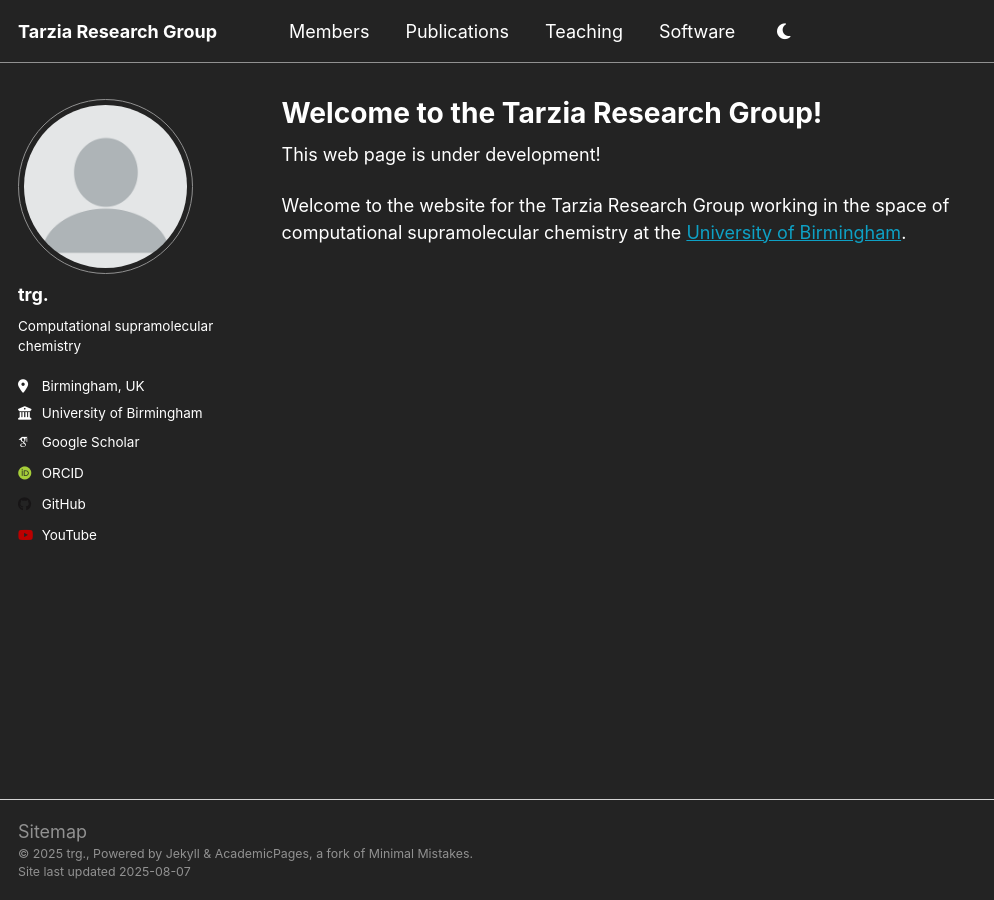
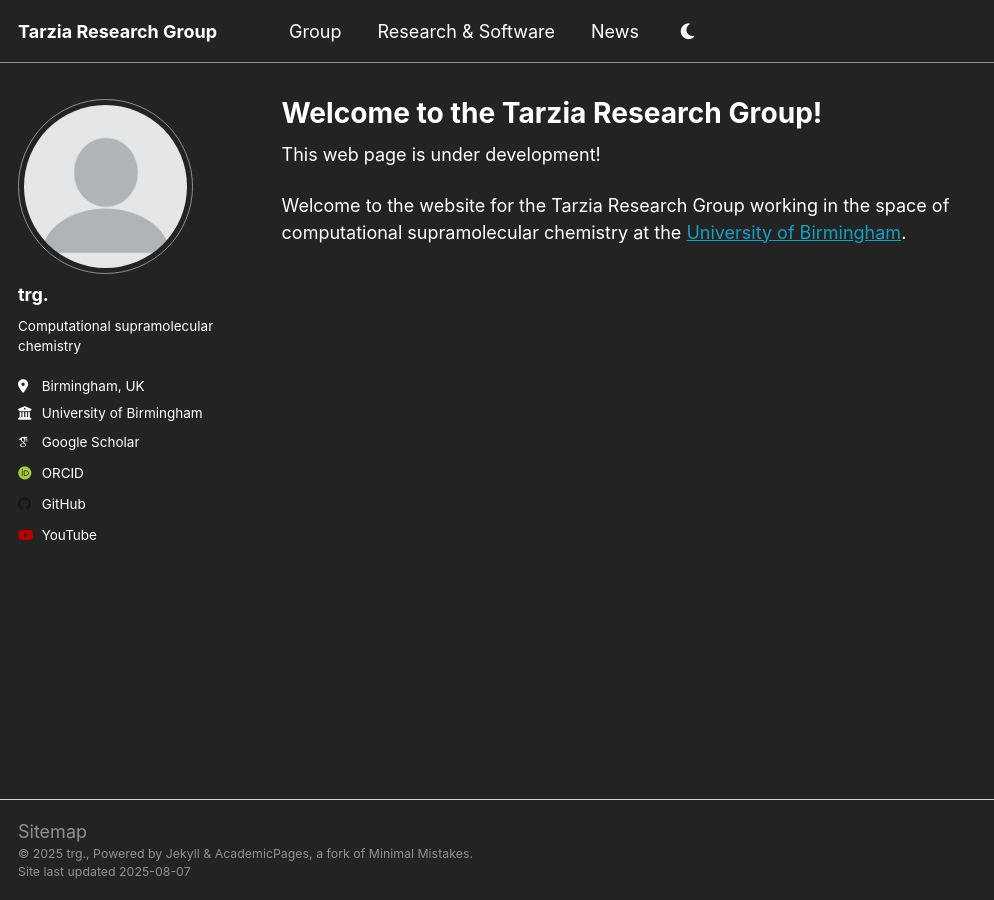
Before and after one commit to TarziaResearchGroup/TarziaResearchGroup.github.io, a Jekyll site: the page built from _pages/about.md, in a window 1280 px wide. Shown: the whole page, without its empty margins (0-994 px from the left). Built offline with Jekyll 4.4.1, drawn with Linux system fonts in a browser that asks for light colours; some web fonts are replaced; a script that is not in the unit is left out.

Commit message:
Update navigation.yml

```diff
--- a/_data/navigation.yml
+++ b/_data/navigation.yml
@@ -8,14 +8,11 @@
 #      Markdown formatted page while the second is generated using JSON.
 
 main:
-  - title: "Members"
+  - title: "Group"
     url: /members/
 
-  - title: "Publications"
-    url: /publications/
+  - title: "Research & Software"
+    url: /research/
 
-  - title: "Teaching"
-    url: /teaching/
-
-  - title: "Software"
-    url: /software/
+  - title: "News"
+    url: /news/
```
